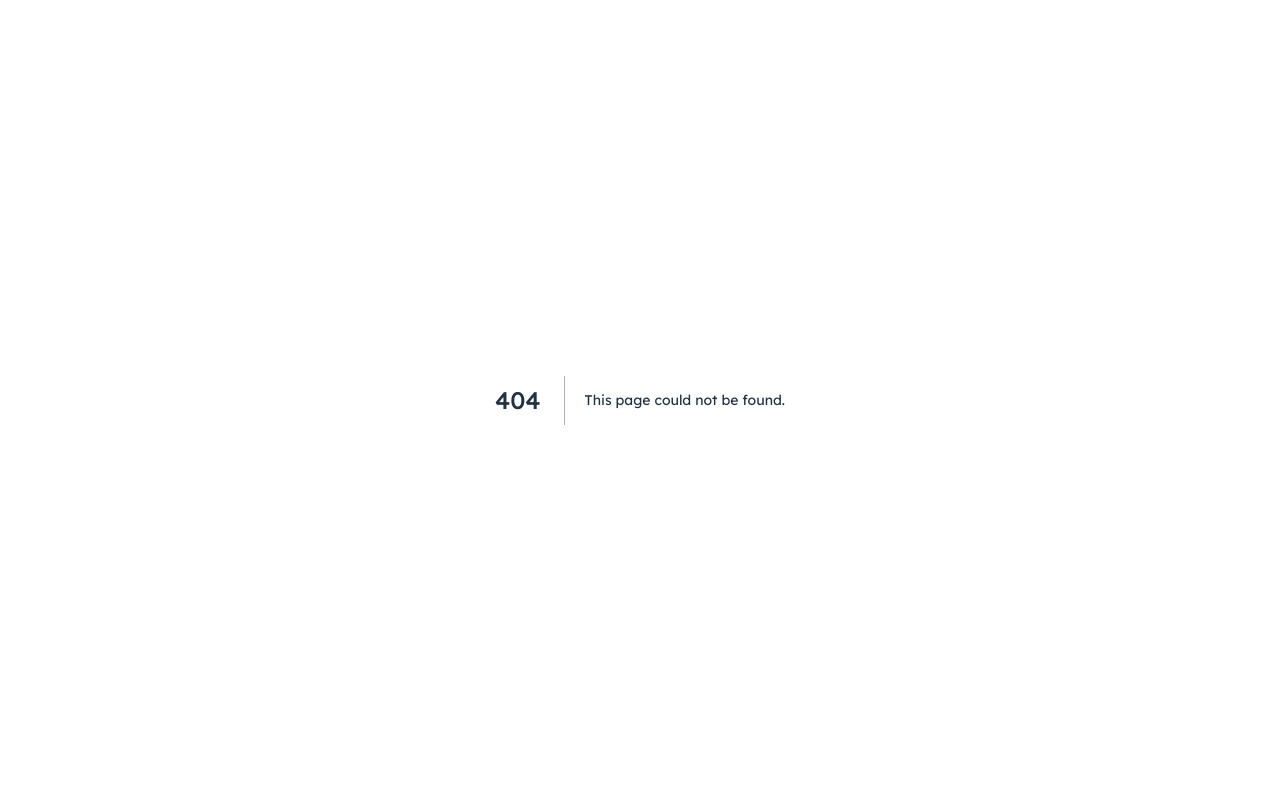
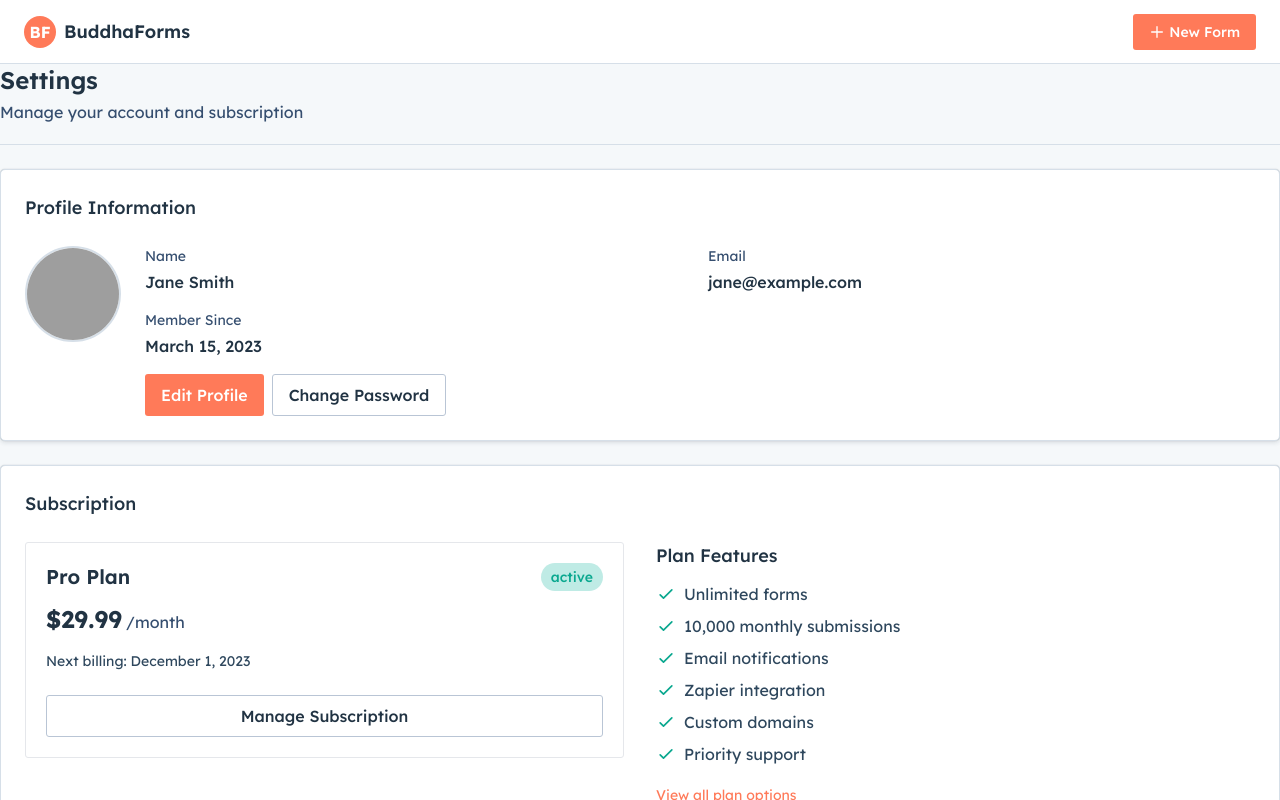
Before and after one commit to mukti107/buddhaforms, a Next.js app: page /dashboard/settings in a window 1280 px wide. Before the commit this address had no page. Built offline with nearby package versions, Linux system fonts and the light colour scheme; grey boxes are pictures that could not be loaded.

Commit message:
Add settings page and logout button, simplify password management

```diff
--- /dev/null
+++ b/app/components/ui/page-header.tsx
@@ -0,0 +1,25 @@
+import React, { ReactNode } from 'react';
+
+interface PageHeaderProps {
+  heading: string;
+  subheading?: string;
+  children?: ReactNode;
+}
+
+export function PageHeader({ heading, subheading, children }: PageHeaderProps) {
+  return (
+    <div className="flex flex-col sm:flex-row sm:items-center sm:justify-between pb-5 mb-5 border-b border-hubspot-gray-200">
+      <div>
+        <h1 className="text-2xl font-semibold text-hubspot-blue-dark">{heading}</h1>
+        {subheading && (
+          <p className="mt-1 text-hubspot-gray-600">{subheading}</p>
+        )}
+      </div>
+      {children && (
+        <div className="mt-4 sm:mt-0">
+          {children}
+        </div>
+      )}
+    </div>
+  );
+}
--- a/app/dashboard/layout.tsx
+++ b/app/dashboard/layout.tsx
@@ -129,6 +129,17 @@ export default function DashboardLayout({
     alert(`Form "${formName}" created successfully!`);
   };
 
+  const handleLogout = () => {
+    // In a real app, this would clear authentication tokens, call logout API, etc.
+    // For now, just simulate logout by redirecting to home page
+    localStorage.removeItem('showEmptyState'); // Reset welcome screen state
+
+    // Show confirmation before logout
+    if (confirm('Are you sure you want to log out?')) {
+      router.push('/');
+    }
+  };
+
   return (
     <div className="flex h-screen bg-hubspot-gray-50">
       {/* Sidebar backdrop for mobile */}
@@ -253,6 +264,21 @@ export default function DashboardLayout({
                 </svg>
                 <span>Documentation</span>
               </a>
+
+              <button
+                onClick={handleLogout}
+                className="sidebar-link text-sm w-full mt-2 text-left"
+              >
+                <svg className="h-4 w-4" fill="none" viewBox="0 0 24 24" stroke="currentColor">
+                  <path
+                    strokeLinecap="round"
+                    strokeLinejoin="round"
+                    strokeWidth={2}
+                    d="M17 16l4-4m0 0l-4-4m4 4H7m6 4v1a3 3 0 01-3 3H6a3 3 0 01-3-3V7a3 3 0 013-3h4a3 3 0 013 3v1"
+                  />
+                </svg>
+                <span>Log Out</span>
+              </button>
             </div>
           </nav>
         </div>
--- /dev/null
+++ b/app/dashboard/settings/page.tsx
@@ -0,0 +1,180 @@
+"use client";
+
+import { useState } from 'react';
+import { PageHeader } from '@/app/components/ui/page-header';
+
+// Mock user data - in a real app this would come from an API
+const mockUser = {
+  name: "Jane Smith",
+  email: "jane@example.com",
+  picture: "https://randomuser.me/api/portraits/women/60.jpg",
+  createdAt: new Date('2023-03-15'),
+  subscription: {
+    plan: "Pro Plan",
+    status: "active",
+    nextBillingDate: new Date('2023-12-01'),
+    price: 29.99,
+    features: [
+      "Unlimited forms",
+      "10,000 monthly submissions",
+      "Email notifications",
+      "Zapier integration",
+      "Custom domains",
+      "Priority support"
+    ]
+  }
+};
+
+export default function SettingsPage() {
+  // Format date for display
+  const formatDate = (date: Date) => {
+    return new Intl.DateTimeFormat('en-US', {
+      year: 'numeric',
+      month: 'long',
+      day: 'numeric'
+    }).format(date);
+  };
+
+  const handleExternalAuth = () => {
+    // In a real app, this would redirect to Auth0 or similar service
+    window.alert("In a production app, this would redirect to Auth0 for password management.");
+    // Example redirect: window.location.href = "https://your-tenant.auth0.com/manage-account"
+  };
+
+  return (
+    <div className="space-y-6">
+      <PageHeader
+        heading="Settings"
+        subheading="Manage your account and subscription"
+      />
+
+      {/* Profile Section */}
+      <div className="card-hubspot">
+        <h2 className="text-lg font-medium text-hubspot-blue-dark mb-6">Profile Information</h2>
+
+        <div className="flex flex-col md:flex-row gap-6">
+          <div className="w-full md:w-24">
+            <div className="h-24 w-24 rounded-full overflow-hidden border-2 border-hubspot-gray-200">
+              <img src={mockUser.picture} alt={mockUser.name} className="h-full w-full object-cover" />
+            </div>
+          </div>
+          <div className="flex-1 space-y-4">
+            <div className="grid grid-cols-1 md:grid-cols-2 gap-4">
+              <div>
+                <label className="block text-sm text-hubspot-gray-600 mb-1">Name</label>
+                <p className="text-hubspot-blue-dark font-medium">{mockUser.name}</p>
+              </div>
+              <div>
+                <label className="block text-sm text-hubspot-gray-600 mb-1">Email</label>
+                <p className="text-hubspot-blue-dark font-medium">{mockUser.email}</p>
+              </div>
+              <div>
+                <label className="block text-sm text-hubspot-gray-600 mb-1">Member Since</label>
+                <p className="text-hubspot-blue-dark font-medium">{formatDate(mockUser.createdAt)}</p>
+              </div>
+            </div>
+
+            <div className="flex gap-2 mt-4">
+              <button className="btn-hubspot">
+                Edit Profile
+              </button>
+              <button
+                className="btn-hubspot-secondary"
+                onClick={handleExternalAuth}
+              >
+                Change Password
+              </button>
+            </div>
+          </div>
+        </div>
+      </div>
+
+      {/* Subscription Section */}
+      <div className="card-hubspot">
+        <h2 className="text-lg font-medium text-hubspot-blue-dark mb-6">Subscription</h2>
+
+        <div className="flex flex-col md:flex-row gap-8">
+          <div className="flex-1">
+            <div className="bg-hubspot-blue-50 border border-hubspot-blue-200 rounded-hubspot p-5">
+              <div className="flex justify-between items-center mb-3">
+                <h3 className="text-xl font-semibold text-hubspot-blue-dark">{mockUser.subscription.plan}</h3>
+                <span className="px-2.5 py-1 text-sm font-medium rounded-full bg-hubspot-green-light text-hubspot-green-dark">
+                  {mockUser.subscription.status}
+                </span>
+              </div>
+
+              <div className="flex items-baseline mb-4">
+                <span className="text-2xl font-bold text-hubspot-blue-dark">${mockUser.subscription.price}</span>
+                <span className="text-hubspot-gray-600 ml-1">/month</span>
+              </div>
+
+              <div className="text-sm text-hubspot-gray-700 mb-2">
+                Next billing: {formatDate(mockUser.subscription.nextBillingDate)}
+              </div>
+
+              <button className="btn-hubspot-secondary w-full mt-4">
+                Manage Subscription
+              </button>
+            </div>
+          </div>
+
+          <div className="flex-1">
+            <h3 className="text-hubspot-blue-dark font-medium mb-3">Plan Features</h3>
+            <ul className="space-y-2">
+              {mockUser.subscription.features.map((feature, index) => (
+                <li key={index} className="flex items-center text-hubspot-gray-700">
+                  <svg className="h-5 w-5 text-hubspot-green-dark mr-2" fill="none" viewBox="0 0 24 24" stroke="currentColor">
+                    <path strokeLinecap="round" strokeLinejoin="round" strokeWidth={2} d="M5 13l4 4L19 7" />
+                  </svg>
+                  {feature}
+                </li>
+              ))}
+            </ul>
+
+            <div className="mt-4">
+              <a href="#" className="text-hubspot-orange hover:text-hubspot-orange-dark text-sm">View all plan options</a>
+            </div>
+          </div>
+        </div>
+      </div>
+
+      {/* Account Settings Section */}
+      <div className="card-hubspot">
+        <h2 className="text-lg font-medium text-hubspot-blue-dark mb-6">Account Settings</h2>
+
+        <div className="space-y-4">
+          <div className="flex justify-between items-center p-4 border border-hubspot-gray-200 rounded-hubspot">
+            <div>
+              <h3 className="font-medium text-hubspot-blue-dark">Email Notifications</h3>
+              <p className="text-sm text-hubspot-gray-600">Receive email notifications for form submissions and account updates</p>
+            </div>
+            <label className="relative inline-flex items-center cursor-pointer">
+              <input type="checkbox" className="sr-only peer" defaultChecked />
+              <div className="w-11 h-6 bg-hubspot-gray-300 peer-focus:outline-none rounded-full peer peer-checked:after:translate-x-full rtl:peer-checked:after:-translate-x-full peer-checked:after:border-white after:content-[''] after:absolute after:top-[2px] after:start-[2px] after:bg-white after:border-gray-300 after:border after:rounded-full after:h-5 after:w-5 after:transition-all peer-checked:bg-hubspot-orange"></div>
+            </label>
+          </div>
+
+          <div className="flex justify-between items-center p-4 border border-hubspot-gray-200 rounded-hubspot">
+            <div>
+              <h3 className="font-medium text-hubspot-blue-dark">Two-Factor Authentication</h3>
+              <p className="text-sm text-hubspot-gray-600">Add an extra layer of security to your account</p>
+            </div>
+            <button className="btn-hubspot-secondary">
+              Enable
+            </button>
+          </div>
+
+          <div className="flex justify-between items-center p-4 border border-hubspot-gray-200 rounded-hubspot">
+            <div>
+              <h3 className="font-medium text-hubspot-red-dark">Delete Account</h3>
+              <p className="text-sm text-hubspot-gray-600">Permanently delete your account and all data</p>
+            </div>
+            <button className="btn-hubspot-danger">
+              Delete Account
+            </button>
+          </div>
+        </div>
+      </div>
+    </div>
+  );
+}
--- a/app/globals.css
+++ b/app/globals.css
@@ -44,6 +44,10 @@ body {
     @apply bg-white hover:bg-hubspot-gray-100 text-hubspot-blue-dark border border-hubspot-gray-300 font-medium py-2 px-4 rounded-hubspot transition-colors duration-200;
   }
 
+  .btn-hubspot-danger {
+    @apply bg-red-600 hover:bg-red-700 text-white font-medium py-2 px-4 rounded-hubspot transition-colors duration-200;
+  }
+
   .card-hubspot {
     @apply bg-white rounded-hubspot-md shadow-hubspot p-6 border border-hubspot-gray-200;
   }
```
